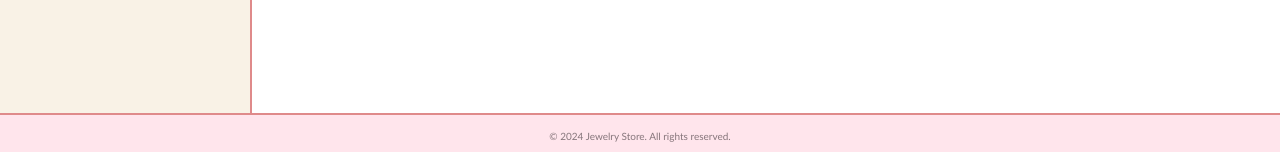
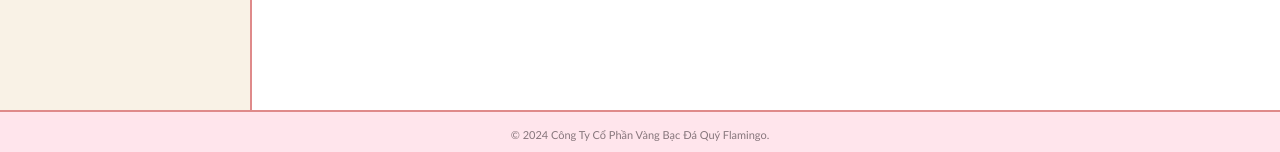
Before and after one commit to ZQuangstp1/GROUP3-WEB, a PHP site: page /Overview_SoGiaoHang.php in a window 1280 px wide. Shown: the part 648-800 px from the top of the page. Run offline with PHP 8.4, Linux system fonts and the light colour scheme; data that the repository does not hold is empty.

Commit message:
Update Overview_SoGiaoHang.php

```diff
--- a/Overview_SoGiaoHang.php
+++ b/Overview_SoGiaoHang.php
@@ -61,6 +61,7 @@
         }
 
         #footer {
+            font-size: 11px;
             width: 100%;
             position: absolute;
             bottom: 0;
@@ -176,7 +177,7 @@ show_delivery_book($current_page);
     </div>
 
     <div id="footer">
-        <p>© 2024 Jewelry Store. All rights reserved.</p>
+        <p>© 2024 Công Ty Cổ Phần Vàng Bạc Đá Quý Flamingo.</p>
     </div>
 </body>
 </html>
```
